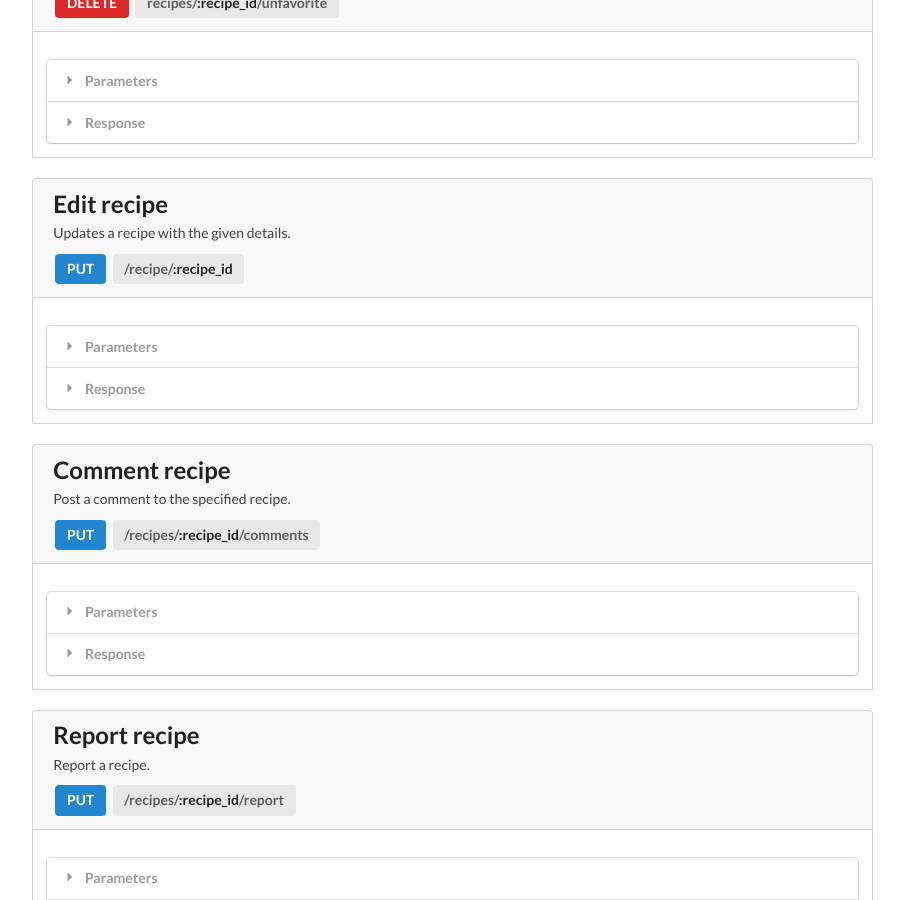
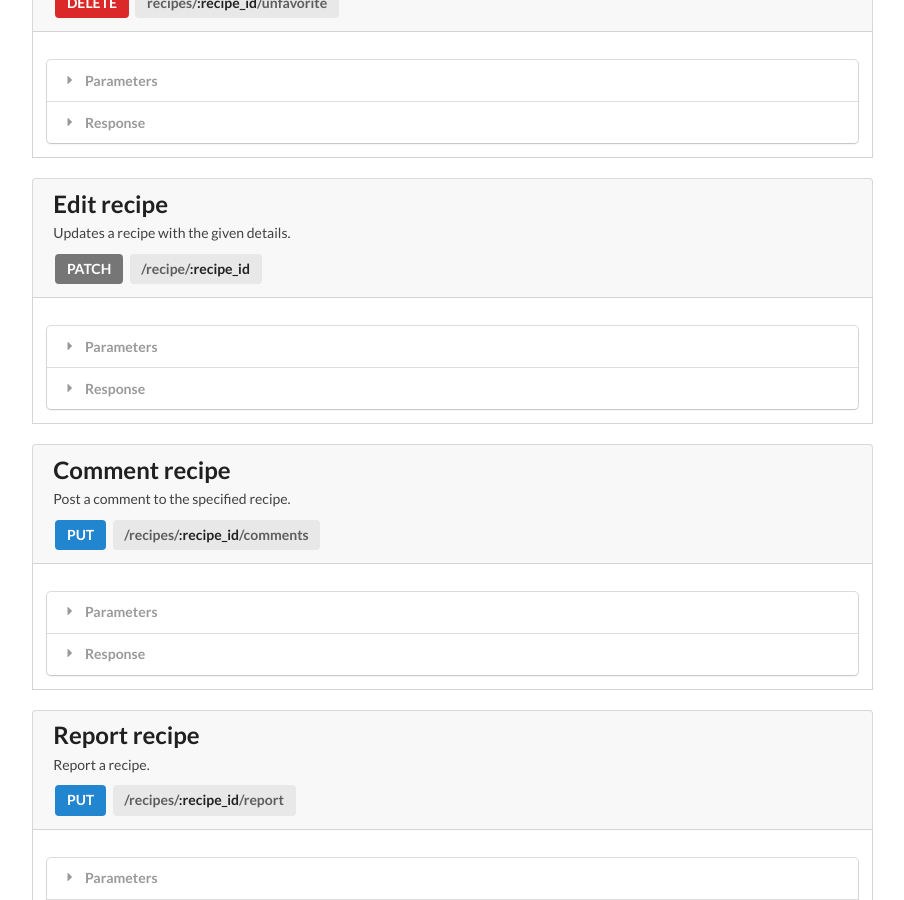
Before and after one commit to letsallchef/docs, a Jekyll site: the page built from _posts/api/2017-03-09-recipes.html, in a window 1280 px wide and 900 px high, scrolled down 1816 px. Shown: the whole window, without its empty margins (332-1236 px from the left). Built offline with Jekyll 4.4.1, drawn with Linux system fonts in a browser that asks for light colours.

Commit message:
changes edit method

```diff
--- a/_posts/api/2017-03-09-recipes.html
+++ b/_posts/api/2017-03-09-recipes.html
@@ -534,8 +534,8 @@ layout: api
 			<h2 class="ui header">Edit recipe</h2>
 		</div>
 		<p>Updates a recipe with the given details.</p>
-		<div class="ui large blue label">
-			PUT
+		<div class="ui large grey label">
+			PATCH
 		</div>
 		<div class="ui large label">
 			/recipe/<span class="variable">:recipe_id</span>
```
